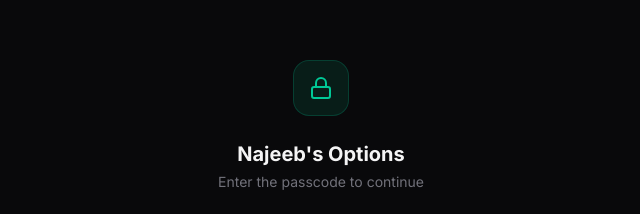
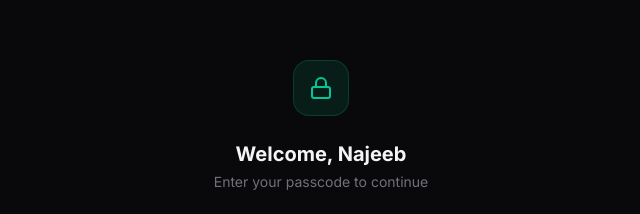
Before and after one commit to ramseyfarah2-dotcom/najeeb-options, a Next.js app: page / in a window 1280 px wide. Shown: the part 205-419 px from the top of the page, without its empty margins (319-959 px from the left). Built offline with nearby package versions, Linux system fonts and the light colour scheme.

Commit message:
Welcome Najeeb on lock screen

```diff
--- a/components/PasswordGate.tsx
+++ b/components/PasswordGate.tsx
@@ -47,8 +47,8 @@ export default function PasswordGate({ children }: PasswordGateProps) {
           <Lock className="w-6 h-6 text-[var(--accent)]" />
         </div>
         <div className="text-center">
-          <h1 className="text-xl font-bold text-[var(--text-primary)]">Najeeb&apos;s Options</h1>
-          <p className="text-sm text-[var(--text-muted)] mt-1">Enter the passcode to continue</p>
+          <h1 className="text-xl font-bold text-[var(--text-primary)]">Welcome, Najeeb</h1>
+          <p className="text-sm text-[var(--text-muted)] mt-1">Enter your passcode to continue</p>
         </div>
         <div className="w-full flex flex-col gap-3">
           <input
```
